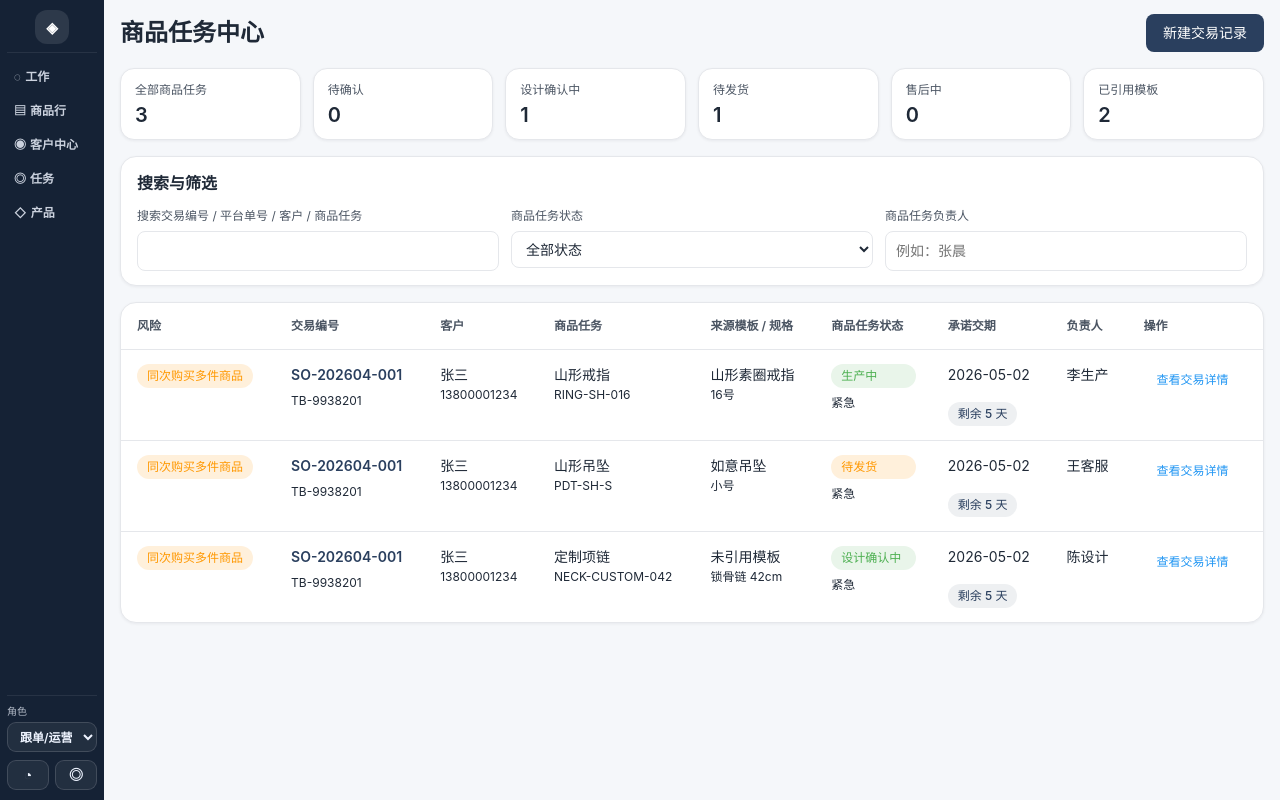
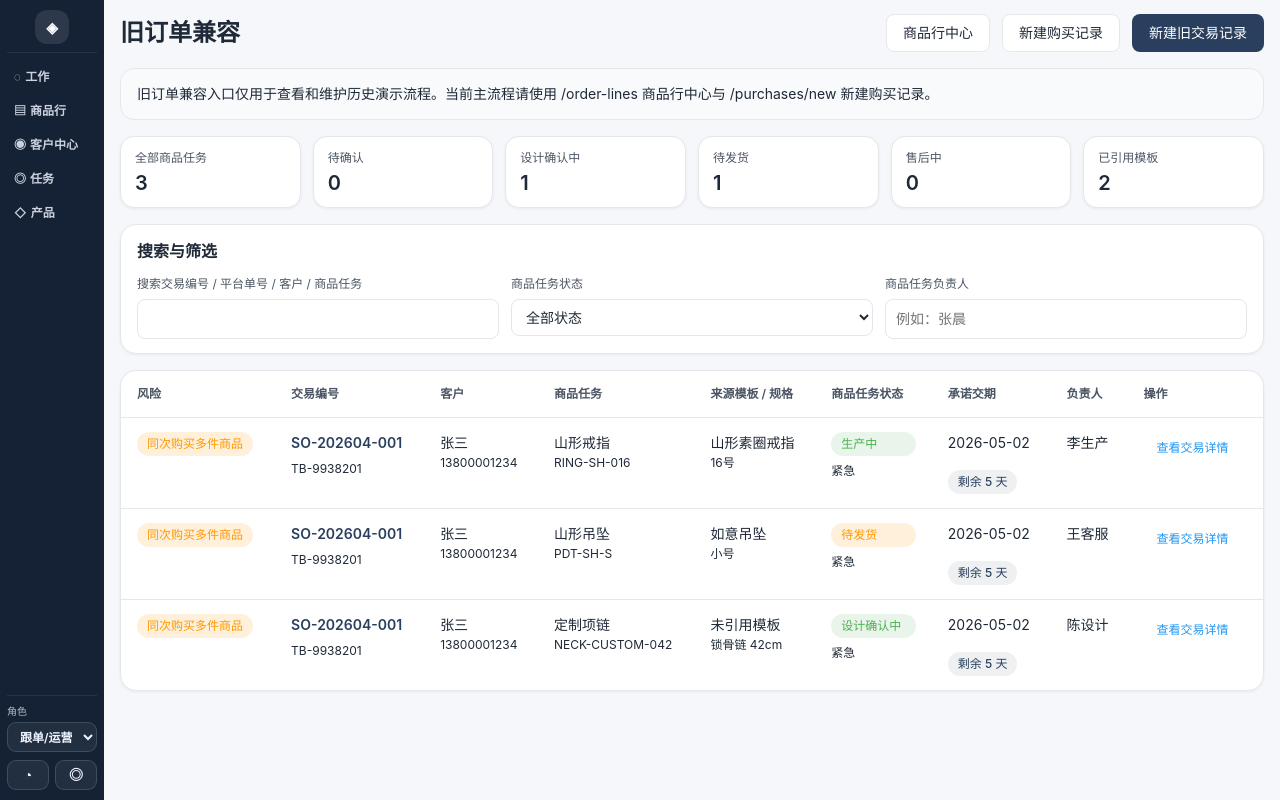
Before and after one commit to lulichao1991/erp2, a React (Vite) app: page /orders in a window 1280 px wide. Built offline with nearby package versions, Linux system fonts and the light colour scheme.

Commit message:
refactor: mark legacy orders as compatibility entry

```diff
--- a/src/components/business/order/index.tsx
+++ b/src/components/business/order/index.tsx
@@ -203,12 +203,20 @@ export const recalculateOrderItem = (item: OrderItem, product?: Product): OrderI
 
 export const OrderListHeader = () => (
   <PageHeader
-    title="商品任务中心"
+    title="旧订单兼容"
     className="compact-page-header"
     actions={
-      <Link to="/orders/new" className="button primary">
-        新建交易记录
-      </Link>
+      <>
+        <Link to="/order-lines" className="button secondary">
+          商品行中心
+        </Link>
+        <Link to="/purchases/new" className="button secondary">
+          新建购买记录
+        </Link>
+        <Link to="/orders/new" className="button primary">
+          新建旧交易记录
+        </Link>
+      </>
     }
   />
 )
--- a/src/pages/orders/OrderCreatePage.tsx
+++ b/src/pages/orders/OrderCreatePage.tsx
@@ -193,13 +193,13 @@ export const OrderCreatePage = () => {
 
   return (
     <PageContainer>
-      <AppBreadcrumb items={[{ label: '商品任务中心', to: '/orders' }, { label: '新建交易记录' }]} />
+      <AppBreadcrumb items={[{ label: '旧订单兼容', to: '/orders' }, { label: '新建旧交易记录' }]} />
       <PageHeader
-        title="新建交易记录"
+        title="新建旧交易记录"
         actions={
           <>
             <button className="button secondary" onClick={() => navigate('/orders')}>
-              返回商品任务中心
+              返回旧订单兼容
             </button>
             <button className="button primary" onClick={handleSave}>
               创建交易记录
@@ -209,6 +209,9 @@ export const OrderCreatePage = () => {
       />
 
       <div className="stack">
+        <div className="subtle-panel">
+          这是 legacy /orders 兼容创建页，仅保留旧演示流程。当前客服新建主流程请使用 /purchases/new，并按购买记录 + 商品行草稿创建。
+        </div>
         <SectionCard title="交易公共信息区" description="这里维护一次购买的公共信息；下方每张商品卡代表一条独立商品任务。">
           <div className="field-grid three">
             <div className="field-control">
--- a/src/pages/orders/OrderDetailPage.tsx
+++ b/src/pages/orders/OrderDetailPage.tsx
@@ -270,10 +270,13 @@ export const OrderDetailPage = () => {
 
   return (
     <PageContainer>
-      <AppBreadcrumb items={[{ label: '商品任务中心', to: '/orders' }, { label: '交易记录详情' }, { label: order.orderNo }]} />
+      <AppBreadcrumb items={[{ label: '旧订单兼容', to: '/orders' }, { label: '旧交易记录详情' }, { label: order.orderNo }]} />
       <OrderBusinessStageHeaderStrip order={order} />
       <div className="stack">
-        <div className="subtle-panel">上方展示交易记录公共信息，下方按商品任务卡分开展示执行、协同、物流与售后信息。</div>
+        <div className="subtle-panel">
+          这是 legacy /orders 兼容详情页，仅用于旧演示和历史流程维护。当前主流程请使用 /order-lines 商品行中心与 /purchases/{order.id} 购买记录详情。
+        </div>
+        <div className="subtle-panel">上方展示旧交易记录公共信息，下方按旧商品任务卡分开展示执行、协同、物流与售后信息。</div>
         <OrderSummaryCard
           order={order}
           role={currentRole}
--- a/src/pages/orders/OrderListPage.tsx
+++ b/src/pages/orders/OrderListPage.tsx
@@ -55,6 +55,9 @@ export const OrderListPage = () => {
     <PageContainer>
       <OrderListHeader />
       <div className="stack">
+        <div className="subtle-panel">
+          旧订单兼容入口仅用于查看和维护历史演示流程。当前主流程请使用 /order-lines 商品行中心与 /purchases/new 新建购买记录。
+        </div>
         <OrderQuickStats rows={orderLineRows} />
         <OrderFilterBar value={filters} onChange={setFilters} />
         <OrderTable rows={filteredOrderLineRows} />
```
Also changed, not shown: 3 other files (tests, documents, lock files or other folders).
